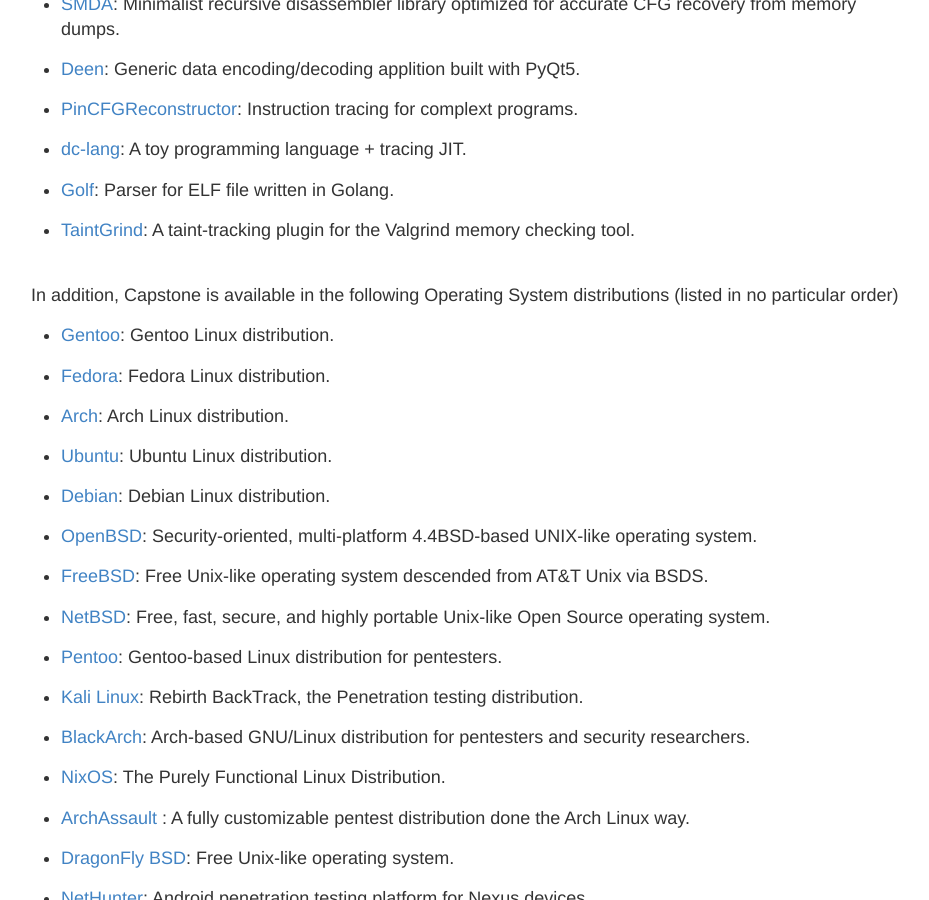
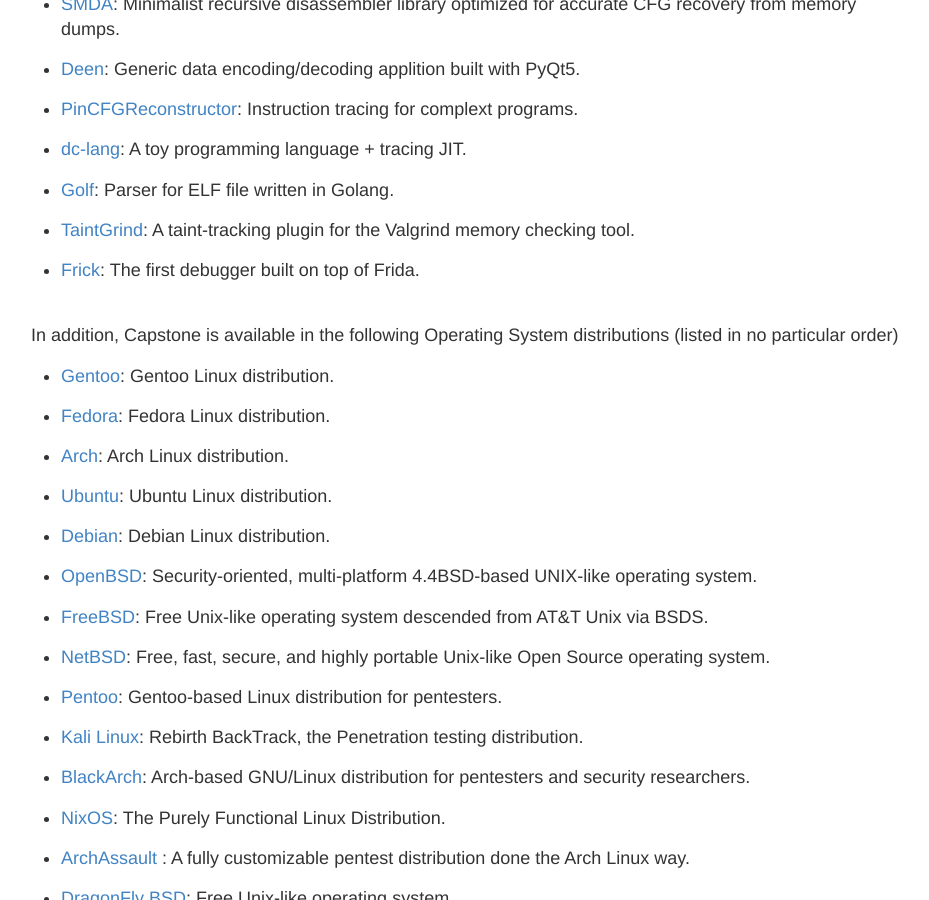
Before and after one commit to capstone-engine/capstone-engine.github.io, a Jekyll site: the page built from showcase.md, in a window 1280 px wide and 900 px high, scrolled down 16371 px. Shown: the whole window, without its empty margins (169-1098 px from the left). Built offline with Jekyll 4.4.1, drawn with Linux system fonts in a browser that asks for light colours; some of the changed lines change nothing that is shown.

Commit message:
showcase

```diff
--- a/showcase.md
+++ b/showcase.md
@@ -5,7 +5,7 @@
 
 ## Showcase
 
-In our knowledge, Capstone has been used by **394** following products (listed in no particular order).
+In our knowledge, Capstone has been used by **395** following products (listed in no particular order).
 
 - [Unicorn](http://www.unicorn-engine.org): Lightweight multi-arch, multi-platform CPU emulator framework.
 
@@ -798,6 +798,9 @@
 
 - [TaintGrind](https://github.com/wmkhoo/taintgrind): A taint-tracking plugin for the Valgrind memory checking tool.
 
+- [Frick](http://secret.re/frick): The first debugger built on top of Frida.
+
+
 <br>
 In addition, Capstone is available in the following Operating System distributions (listed in no particular order)
 
```
